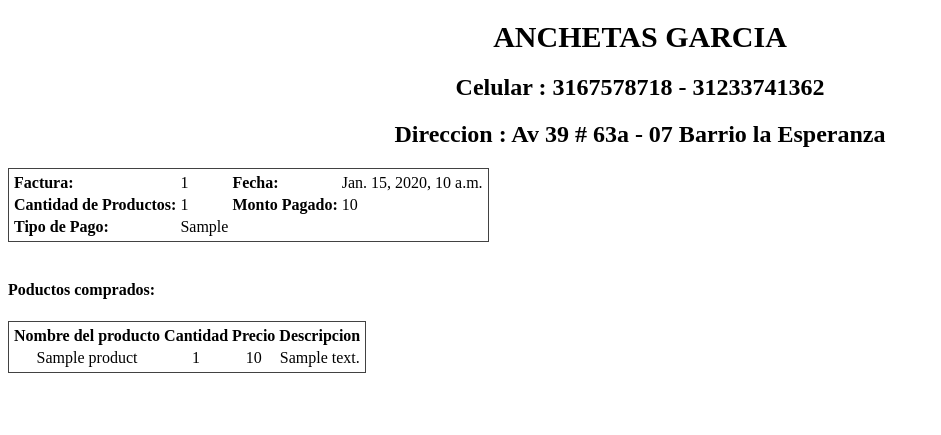
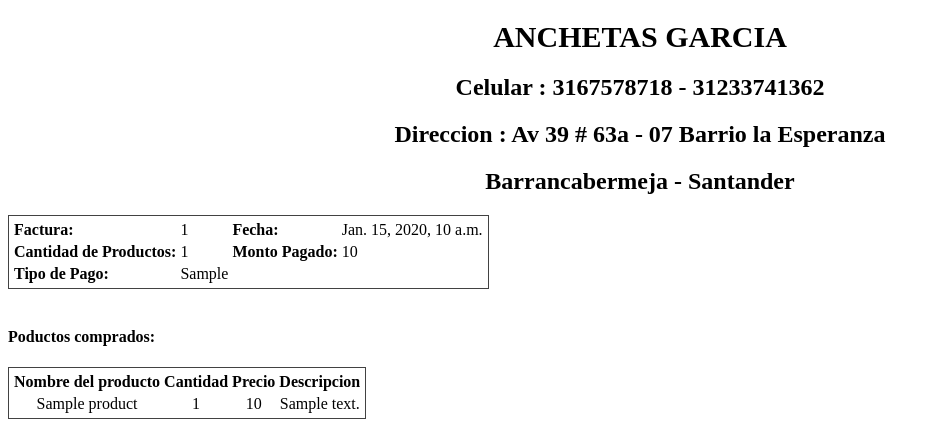
Before and after one commit to cgarciar12/anchetas, a Django app: template market/templates/venta/voucher.html in a window 1280 px wide. Shown: the top 435 px of the page, without its empty margins (0-941 px from the left). Run offline with Django 3.2, Linux system fonts and the light colour scheme; the template is opened without the code that fills it: most values are stand-ins (such as "Sample title", 1, 10 or a date in 2020); parts of the project's set-up code (start-up, migrations or seed data) failed here and were passed over.

Commit message:
Subo Voucher de factura

```diff
--- a/market/templates/venta/voucher.html
+++ b/market/templates/venta/voucher.html
@@ -5,7 +5,7 @@
 <head>
     <meta charset="UTF-8">
     <meta name="viewport" content="width=device-width, initial-scale=1.0">
-    <title>Document</title>
+    <title>Factura de venta {{venta.id}}</title>
     <style>
         .table {
             border: 1px solid #424242;
@@ -22,8 +22,9 @@
 </head>
 <body>
         <h1 style="text-align: center; font-size: 30px;"> ANCHETAS GARCIA</h1>
-        <h2 style="text-align: center;"> Celular : 3167578718 - 31233741362</h3>
-        <h2 style="text-align: center;"> Direccion : Av 39 # 63a - 07 Barrio la Esperanza</h3>
+        <h2 style="text-align: center;"> Celular : 3167578718 - 31233741362</h2>
+        <h2 style="text-align: center;"> Direccion : Av 39 # 63a - 07 Barrio la Esperanza</h2>
+        <h2 style="text-align: center;"> Barrancabermeja - Santander</h2>
     <table class="table">
         <tr>
             <td style="font-weight: bold;">Factura:</td><td>{{venta.id}}</td>
```
